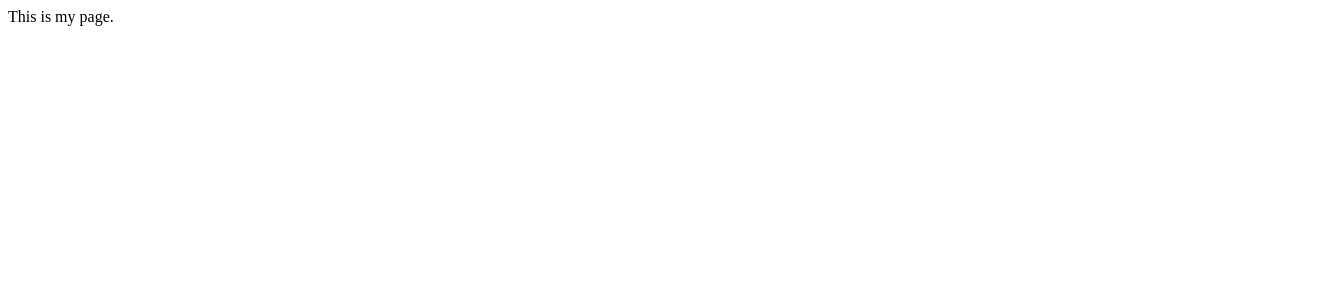
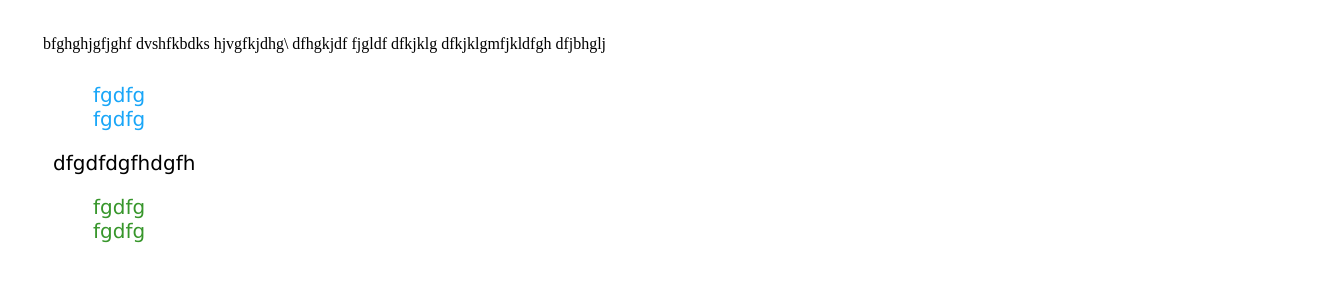
Before and after one commit to sumitradeveloper/learn, a plain HTML site: page index.html in a window 1280 px wide. Shown: the whole page, 1327 px wide, since content can reach past the window. Drawn offline with Linux system fonts and the light colour scheme.

Commit message:
start html body from scrach

```diff
--- a/css/styles.css
+++ b/css/styles.css
@@ -0,0 +1,31 @@
+#content-wrapper{
+ width: 100%;
+ margin: 15px;
+ padding: 20px;
+}
+#content-wrapper article{
+    width: 60%;
+}
+
+#content-wrapper aside{
+    width: 40%;
+}
+
+#main{
+
+}
+
+#content-side{
+   font-size: 20px;
+   font-family: 'Lucida Sans', 'Lucida Sans Regular', 'Lucida Grande', 'Lucida Sans Unicode', Geneva, Verdana, sans-serif;
+   padding: 10px;
+}
+
+#content-side ul li{
+  list-style-type: none;
+  color: #19a6f8;
+}
+
+#content-side div:nth-child(2) ul li{
+    color: #37962b;
+  }
--- a/index.html
+++ b/index.html
@@ -1,14 +1,70 @@
+<!DOCTYPE html>
+<!--[if lt IE 7]>      <html class="no-js lt-ie9 lt-ie8 lt-ie7"> <![endif]-->
+<!--[if IE 7]>         <html class="no-js lt-ie9 lt-ie8"> <![endif]-->
+<!--[if IE 8]>         <html class="no-js lt-ie9"> <![endif]-->
+<!--[if gt IE 8]>      <html class="no-js"> <!--<![endif]-->
 <html>
-    <head>
-        <title>
-            My Web Page
-        </title>
 
-        <body>
+<head>
+    <meta charset="utf-8">
+    <meta http-equiv="X-UA-Compatible" content="IE=edge">
+    <title>home page</title>
+    <meta name="description" content="">
+    <meta name="viewport" content="width=device-width, initial-scale=1">
+    <link rel="stylesheet" href="css/styles.css">
+</head>
 
-            This is my page.
+<body>
+    <!--[if lt IE 7]>
+            <p class="browsehappy">You are using an <strong>outdated</strong> browser. Please <a href="#">upgrade your browser</a> to improve your experience.</p>
+        <![endif]-->
 
-        </body>
+    <div id="content-wrapper">
 
-    </head>
+
+        <!-- this is an main article -->
+        <article id="main">
+            <section>
+                <div>
+                    <header></header>
+                    <div>
+                                bfghghjgfjghf dvshfkbdks
+                                hjvgfkjdhg\
+                                dfhgkjdf
+                                fjgldf
+                                dfkjklg
+                                dfkjklgmfjkldfgh
+                                dfjbhglj
+
+                    </div>
+                </div>
+            </section>
+        </article>
+
+        <aside id="content-side">
+            <header>
+                <div>
+                    <ul>
+                        <li>fgdfg</li>
+                        <li>fgdfg</li>
+                    </ul>
+                </div>
+                <div>
+                    <p>
+                        dfgdfdgfhdgfh
+                    </p>
+                    <ul>
+                        <li>fgdfg</li>
+                        <li>fgdfg</li>
+                    </ul>
+                    <!-- <img src=""/> -->
+                </div>
+            </header>
+        </aside>
+    </div>
+
+
+    <script src="" async defer></script>
+</body>
+
 </html>
```
